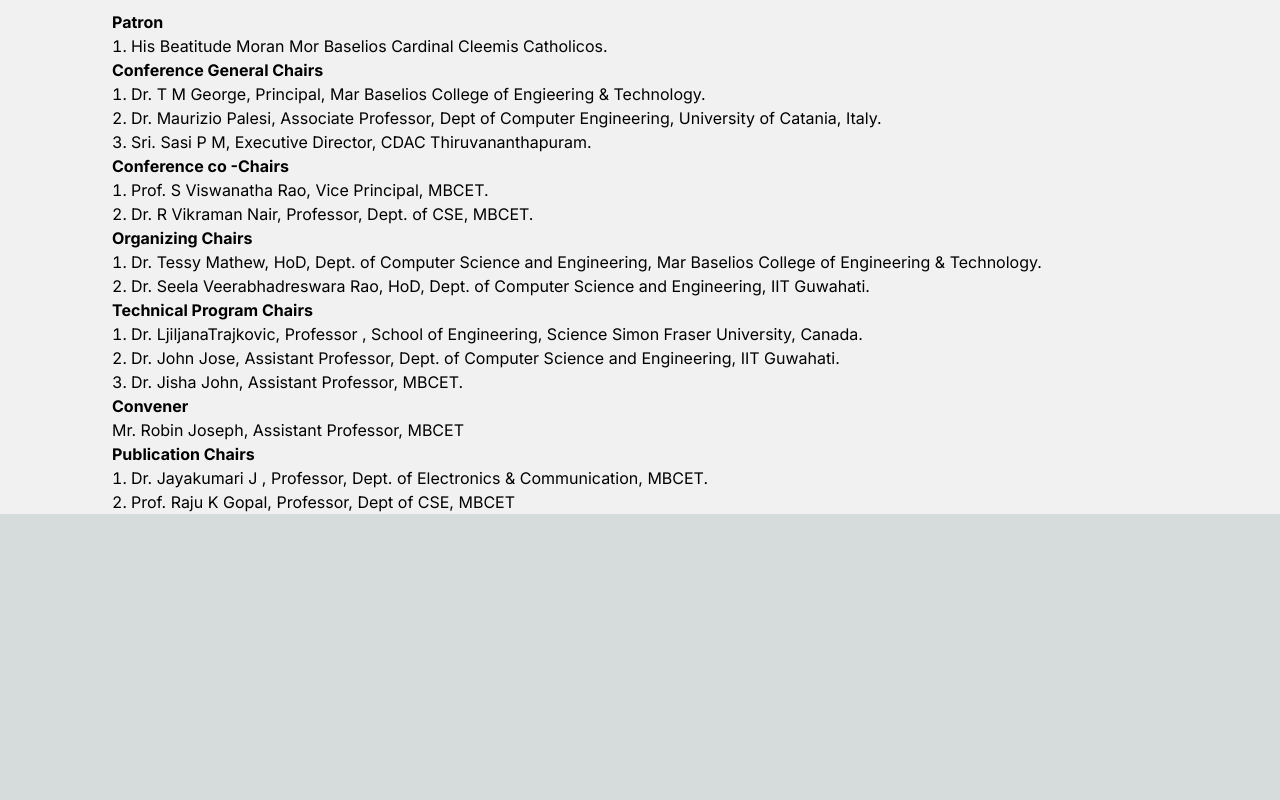
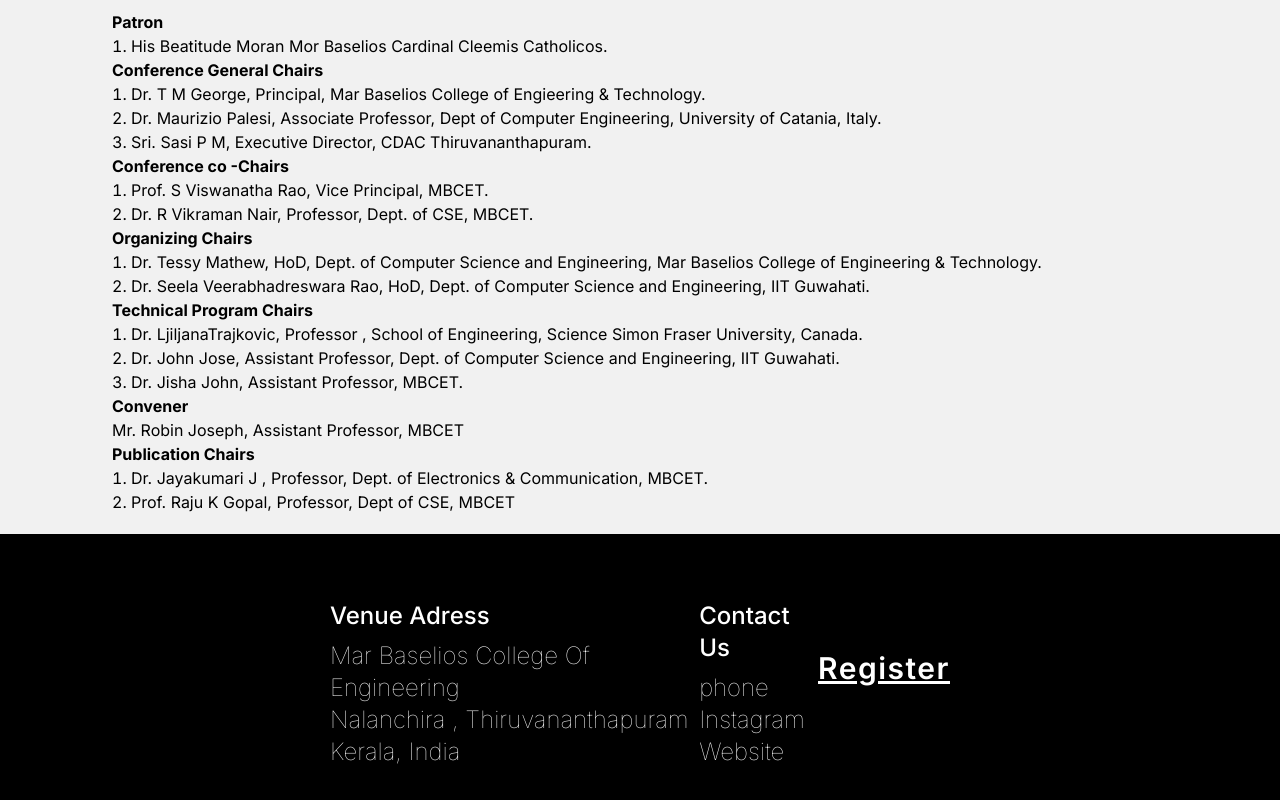
Before and after one commit to Deflated-Pappadam/ICSCC, a Next.js app: page /committees in a window 1280 px wide. Shown: the part 1652-2452 px from the top of the page. Before the commit the page ends 2166 px from the top, so only its background shows below. Built offline with nearby package versions, Linux system fonts and the light colour scheme.

Commit message:
add: footer to committees

```diff
--- a/app/committees/page.tsx
+++ b/app/committees/page.tsx
@@ -290,6 +290,43 @@
           </ol>
         </div>
       </section>
+      <footer
+        id="footer"
+        className="flex justify-around w-full mx-auto mt-5 bg-black min-h-[300px] text-white p-5"
+      >
+        <div className="flex flex-col   md:text-2xl text-xl md:flex-row md:w-[50%]  md:mx-auto md:justify-between ">
+          <div className="flex flex-col my-auto">
+            <div className="font-medium">Venue Adress</div>
+            <div className="mt-2 font-thin ">
+              Mar Baselios College Of Engineering
+            </div>
+            <div className="font-thin  ">Nalanchira , Thiruvananthapuram</div>
+            <div className="font-thin  ">Kerala, India</div>
+          </div>
+
+          <div className="flex flex-col  my-auto">
+            <div className="font-medium">Contact Us</div>
+            <a href="">
+              <div className="md:mt-2 font-thin cursor-pointer ">phone</div>
+            </a>
+            <a href="">
+              <div className="font-thin cursor-pointer ">Instagram</div>
+            </a>
+            <a href="">
+              <div className="font-thin cursor-pointer ">Website</div>
+            </a>
+          </div>
+          <div className="md:flex hidden flex-col  my-auto">
+            <div className="text-3xl font-semibold underline leading-relaxed tracking-wider">
+              Register
+            </div>
+            <div className="text-black">.</div>
+          </div>
+        </div>
+        <div className="md:hidden flex h-full  my-auto text-2xl font-semibold underline m-2">
+          Register
+        </div>
+      </footer>
     </main>
   );
 }
```
